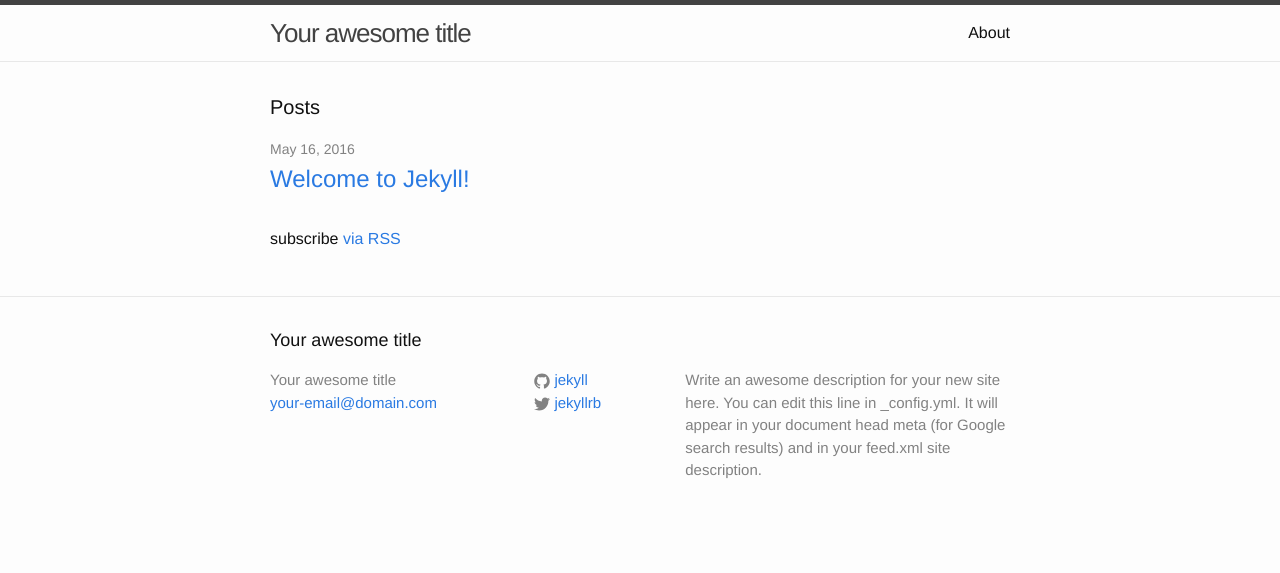
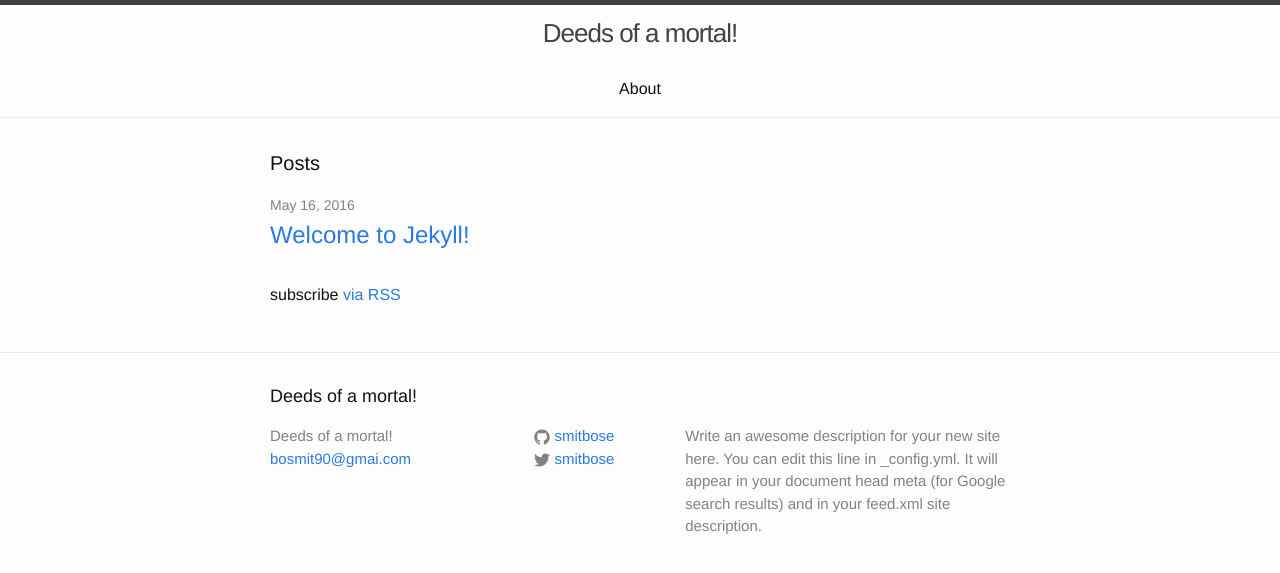
Before and after one commit to smitbose/smitbose.github.io, a Jekyll site: the page built from index.html, in a window 1280 px wide. Shown: the top 573 px of the page. Built offline with Jekyll 4.4.1, drawn with Linux system fonts in a browser that asks for light colours.

Commit message:
Some changes to header

```diff
--- a/_config.yml
+++ b/_config.yml
@@ -6,16 +6,16 @@
 # 'jekyll serve'. If you change this file, please restart the server process.
 
 # Site settings
-title: Your awesome title
-email: your-email@domain.com
+title: Deeds of a mortal!
+email: bosmit90@gmai.com
 description: > # this means to ignore newlines until "baseurl:"
   Write an awesome description for your new site here. You can edit this
   line in _config.yml. It will appear in your document head meta (for
   Google search results) and in your feed.xml site description.
 baseurl: "" # the subpath of your site, e.g. /blog
 url: "http://yourdomain.com" # the base hostname & protocol for your site
-twitter_username: jekyllrb
-github_username:  jekyll
+twitter_username: smitbose
+github_username:  smitbose
 
 # Build settings
 markdown: kramdown
--- a/_includes/header.html
+++ b/_includes/header.html
@@ -2,7 +2,8 @@
 
   <div class="wrapper">
 
-    <a class="site-title" href="{{ site.baseurl }}/">{{ site.title }}</a>
+      <a class="site-title" href="{{ site.baseurl }}/">{{ site.title }}</a>
+      <br/>
 
     <nav class="site-nav">
       <a href="#" class="menu-icon">
--- a/_sass/_layout.scss
+++ b/_sass/_layout.scss
@@ -5,7 +5,7 @@
     border-top: 5px solid $grey-color-dark;
     border-bottom: 1px solid $grey-color-light;
     min-height: 56px;
-
+    text-align: center;
     // Positioning context for the mobile navigation icon
     position: relative;
 }
@@ -16,7 +16,7 @@
     line-height: 56px;
     letter-spacing: -1px;
     margin-bottom: 0;
-    float: left;
+    //float: left;
 
     &,
     &:visited {
@@ -25,7 +25,7 @@
 }
 
 .site-nav {
-    float: right;
+    //float: right;
     line-height: 56px;
 
     .menu-icon {
```
